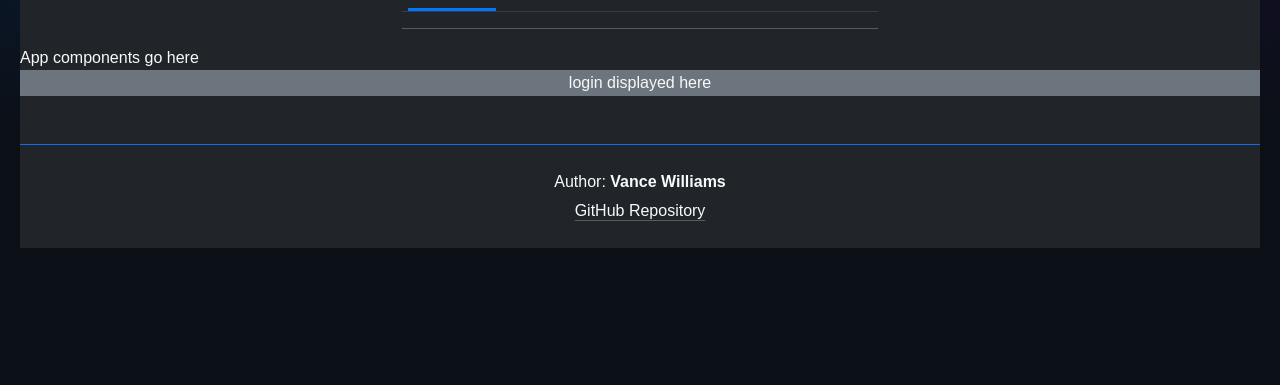
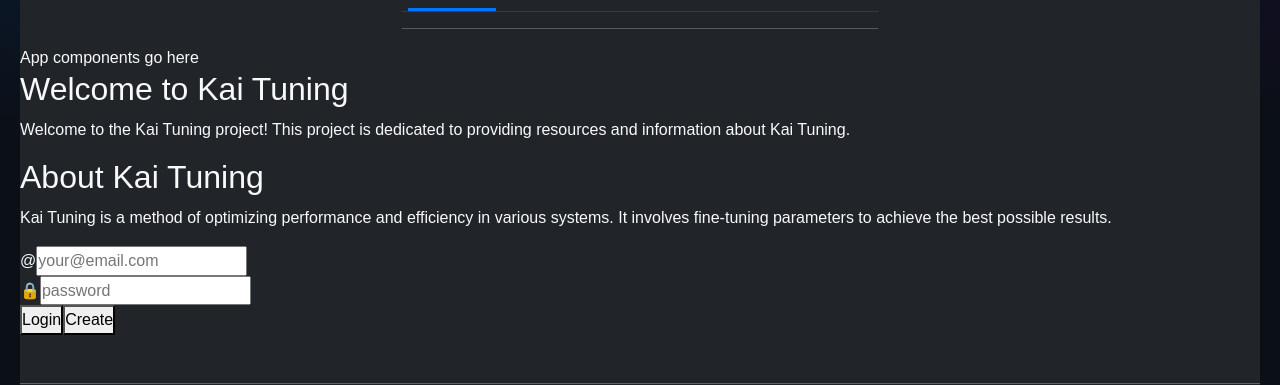
Before and after one commit to Vaoikun/startup, a React (Vite) app: page / in a window 1280 px wide. Shown: the part 198-583 px from the top of the page. Built offline with nearby package versions, Linux system fonts and the light colour scheme.

Commit message:
login.jsx updated

```diff
--- a/src/login/login.jsx
+++ b/src/login/login.jsx
@@ -2,8 +2,23 @@ import React from 'react';
 
 export function Login() {
   return (
-    <main className="container-fluid bg-secondary text-center">
-      <div>login displayed here</div>
-    </main>
+        <main>
+        <h2>Welcome to Kai Tuning</h2>
+        <p>Welcome to the Kai Tuning project! This project is dedicated to providing resources and information about Kai Tuning.</p>
+        <h2>About Kai Tuning</h2>
+        <p>Kai Tuning is a method of optimizing performance and efficiency in various systems. It involves fine-tuning parameters to achieve the best possible results.</p>
+        <form method="get" action="schedule.html">
+            <div>
+            <span>@</span>
+            <input type="text" placeholder="your@email.com" />
+            </div>
+            <div>
+            <span>🔒</span>
+            <input type="password" placeholder="password" />
+            </div>
+            <button type="submit">Login</button>
+            <button type="submit">Create</button>
+        </form>
+        </main>
   );
 }
```
